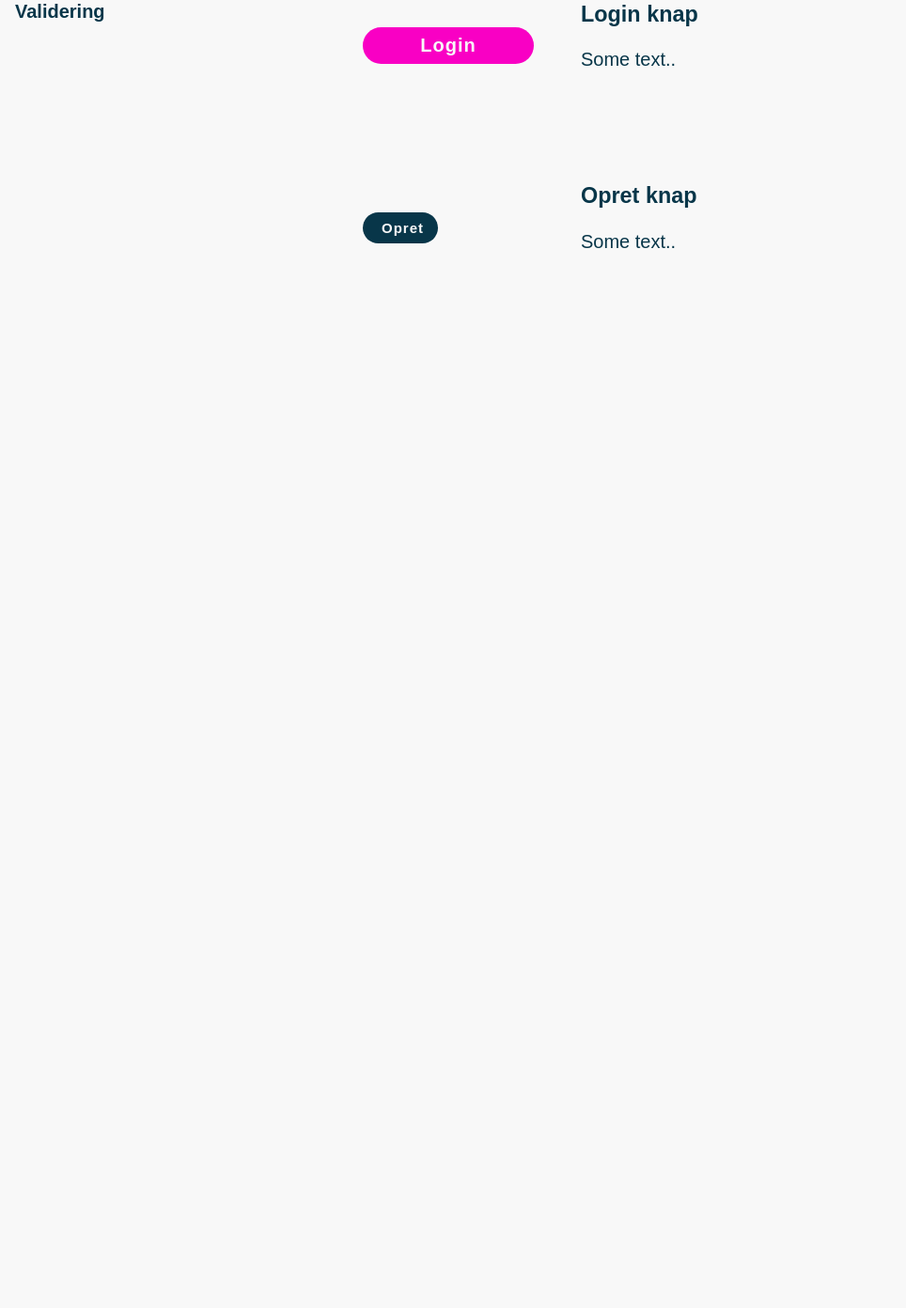
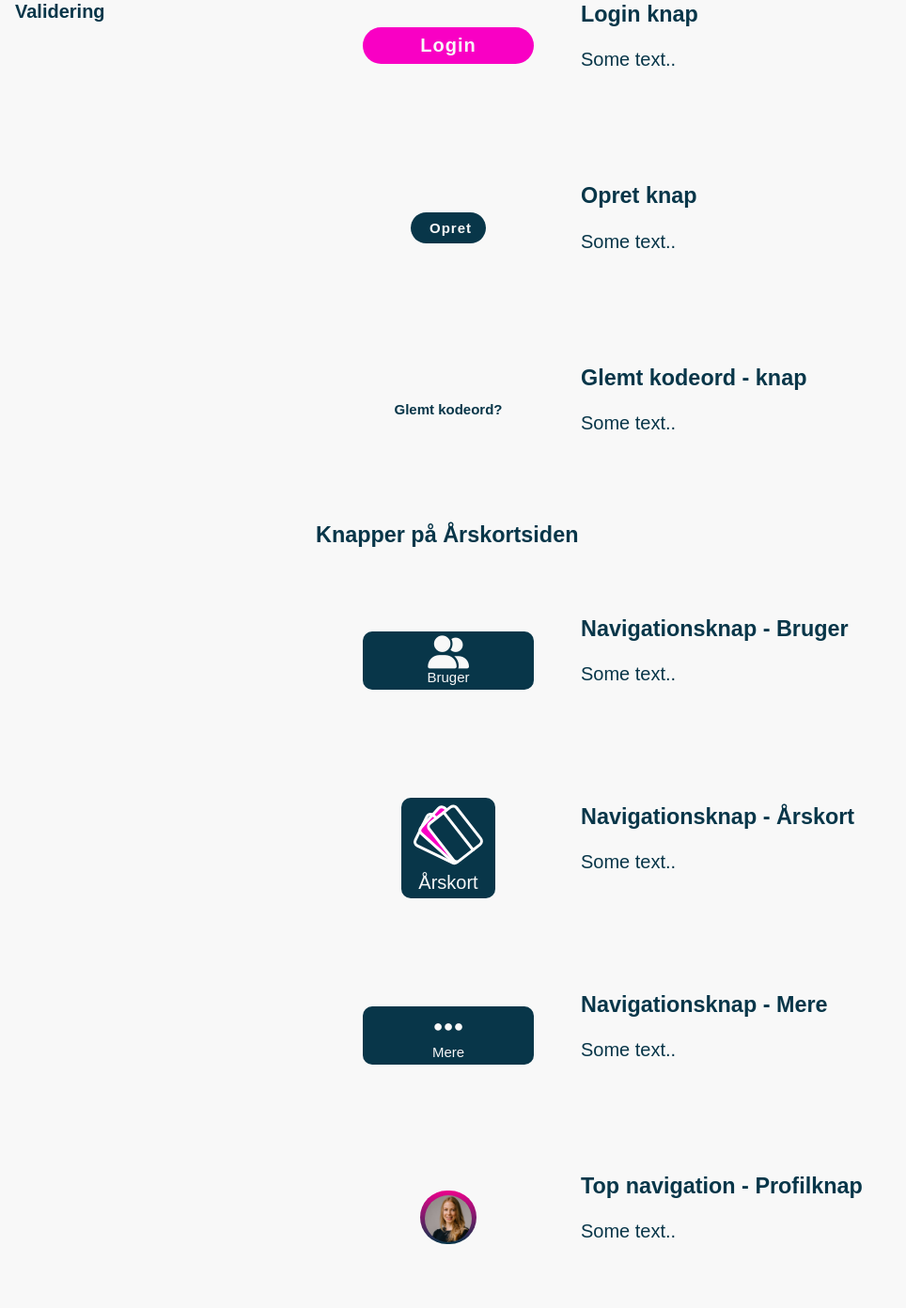
Before and after one commit to Artaey/JumpingFun, a PHP site: page /styleguide/buttons.html in a window 1280 px wide. Shown: the part 280-1672 px from the top of the page at 94% size, without its empty margins (0-964 px from the left). Before the commit the page ends 544 px from the top, so only its background shows below. Run offline with PHP 8.4, Linux system fonts and the light colour scheme; some libraries are stand-ins or nearby versions.

Commit message:
Knapper sat ind i base.scss

```diff
--- a/css/base.scss
+++ b/css/base.scss
@@ -63,6 +63,27 @@ body{
 .pink {
     color: $pinkdark;
 }
+
+.proimg{
+    display: flex;
+    justify-content: center;
+
+
+    a{
+      border-radius: 50px;
+      background: $nocardgrad;
+
+      img{
+      height: 50px;
+      width: 50px;
+      object-fit: cover;
+      border-radius: 50px;
+      object-position: 50% 0%;;
+      margin: 5px;
+      margin-bottom: -3px
+      }
+    }
+    }
 
 #content{
     height: 90%;
--- a/css/jumpingfun.css
+++ b/css/jumpingfun.css
@@ -103,7 +103,7 @@ button {
   background-color: #083649;
   font-family: "Titillium Web", sans-serif;
   font-size: 15px;
-  width: 30%;
+  width: 80px;
 }
 
 button:hover {
@@ -118,7 +118,7 @@ label {
 }
 
 /* Teksten over indtastfelterne slut*/
-input[type=text], input[type=password] {
+input[type=text], input[type=password], input[type=number], input[type=date] {
   width: 100%;
   padding: 10px 20px;
   margin: 8px 0;
@@ -176,8 +176,6 @@ header h1 {
 }
 
 .proimg {
-  display: flex;
-  justify-content: center;
   align-items: flex-end;
   position: fixed;
   z-index: 2;
--- a/css/jumpingfun.scss
+++ b/css/jumpingfun.scss
@@ -31,8 +31,6 @@ body{
 }
 
 .proimg{
-    display: flex;
-    justify-content: center;
     align-items: flex-end;
     position: fixed;
     z-index: 2;
--- a/css/styleguide.css
+++ b/css/styleguide.css
@@ -50,6 +50,26 @@ body {
 
 .pink {
   color: #ec008c;
+}
+
+.proimg {
+  display: flex;
+  justify-content: center;
+}
+.proimg a {
+  border-radius: 50px;
+  background: linear-gradient(0deg, #083649 0%, #ec008c 100%);
+}
+.proimg a img {
+  height: 50px;
+  width: 50px;
+  -o-object-fit: cover;
+     object-fit: cover;
+  border-radius: 50px;
+  -o-object-position: 50% 0%;
+     object-position: 50% 0%;
+  margin: 5px;
+  margin-bottom: -3px;
 }
 
 #content {
@@ -214,6 +234,7 @@ li a:hover:not(.active) {
 }
 
 /* flexbox for indhold slut*/
+/*colors.html - styling af divboks for farver start*/
 .farveboks {
   background: #083649;
   height: 100px;
@@ -269,4 +290,27 @@ li a:hover:not(.active) {
   width: 100px;
   border-radius: 10%;
   margin: auto;
+}
+
+/*colors.html - styling af divboks for farver slut*/
+/*buttons.html - styling af divboks for farver start*/
+.knapper {
+  display: flex;
+  justify-content: center;
+  align-items: center;
+}
+
+#bruger, #aarskort, #mere {
+  background: #083649;
+  border-radius: 10px;
+  display: flex;
+  justify-content: center;
+  text-align: center;
+}
+#bruger a, #aarskort a, #mere a {
+  margin: 5px;
+}
+
+#aarskort {
+  width: 100px;
 }/*# sourceMappingURL=styleguide.css.map */
--- a/css/styleguide.scss
+++ b/css/styleguide.scss
@@ -63,6 +63,8 @@ body {
   }
   /* flexbox for indhold slut*/
 
+
+  /*colors.html - styling af divboks for farver start*/
 @mixin farvebox {
   height: 100px;
   width: 100px;
@@ -105,3 +107,27 @@ body {
   background:$nocardgrad;
   @include farvebox();
 }
+/*colors.html - styling af divboks for farver slut*/
+
+/*buttons.html - styling af divboks for farver start*/
+
+.knapper {
+  display: flex;
+  justify-content: center;
+  align-items: center;
+}
+
+#bruger, #aarskort, #mere {
+  background: $bluedark;
+  border-radius: 10px;
+  display: flex;
+  justify-content: center;
+  text-align: center;
+  a {
+    margin: 5px;
+  }
+}
+
+#aarskort {
+  width: 100px;
+}
--- a/styleguide/buttons.html
+++ b/styleguide/buttons.html
@@ -5,6 +5,7 @@
     <meta http-equiv="X-UA-Compatible" content="IE=edge">
     <meta name="viewport" content="width=device-width, initial-scale=1.0">
     <link rel="stylesheet" href="../css/styleguide.css">
+    <script src="https://kit.fontawesome.com/f4a342204d.js" crossorigin="anonymous"></script>
     <title>Buttons</title>
 </head>
 <body>
@@ -38,7 +39,9 @@
 
         <div class="row">
             <div class="column">
+                <div class="knapper">
                 <button class="button button2">Opret</button>
+                </div>
             </div>
             <div class="column right">
               <h3 class="farveover">Opret knap</h3>
@@ -46,5 +49,104 @@
                </div>
         </div>
 
+        <div class="row">
+            <div class="column">
+                <div class="knapper">
+                    <span class="psw"><a href="#">Glemt kodeord?</a></span>
+                </div>
+            </div>
+            <div class="column right">
+              <h3 class="farveover">Glemt kodeord - knap</h3>
+              <p>Some text..</p>
+               </div>
+        </div>
+
+        <h3>Knapper på Årskortsiden</h3>
+        <div class="row">
+            <div class="column">
+
+                <div id="bruger">
+                    <a href="brugere.html" class="navtext">
+                        <i class="fa-solid fa-user-group navicon"></i>
+                        <br>
+                        Bruger
+                    </a>
+                </div>
+
+            </div>
+            <div class="column right">
+              <h3 class="farveover">Navigationsknap - Bruger</h3>
+              <p>Some text..</p>
+               </div>
+        </div>
+
+        <div class="row">
+            <div class="column">
+ <div class="knapper">
+                <div id="aarskort">
+                    <a href="#" class="navtextbig">
+                        <svg xmlns="http://www.w3.org/2000/svg" width="78.341" height="68.258" viewBox="0 0 78.341 68.258">
+                            <g id="Årskort_ikon" data-name="Årskort ikon" transform="translate(2.006 2.106)">
+                                <g id="Icon_feather-credit-card" data-name="Icon feather-credit-card" transform="matrix(0.899, 0.438, -0.438, 0.899, 16.15, 8.828)">
+                                    <path id="Path_43" data-name="Path 43" d="M4.605,0H46.051A4.605,4.605,0,0,1,50.656,4.6v27.63a4.605,4.605,0,0,1-4.605,4.605H4.605A4.605,4.605,0,0,1,0,32.236V4.605A4.605,4.605,0,0,1,4.605,0Z" transform="translate(0 0)" fill="#083649" stroke="#fff" stroke-linecap="round" stroke-linejoin="round" stroke-width="3"/>
+                                    <path id="Path_44" data-name="Path 44" d="M0,0H50.656" transform="translate(0 13.815)" fill="#083649" stroke="#fff" stroke-linecap="round" stroke-linejoin="round" stroke-width="3"/>
+                                </g>
+                                <g id="Icon_feather-credit-card-2" data-name="Icon feather-credit-card" transform="translate(29.624 0.663) rotate(42)">
+                                    <path id="Path_43-2" data-name="Path 43" d="M4.605,0H46.051A4.605,4.605,0,0,1,50.656,4.6v27.63a4.605,4.605,0,0,1-4.605,4.605H4.605A4.605,4.605,0,0,1,0,32.236V4.605A4.605,4.605,0,0,1,4.605,0Z" transform="translate(0 0)" fill="#f900c4" stroke="#fff" stroke-linecap="round" stroke-linejoin="round" stroke-width="3"/>
+                                    <path id="Path_44-2" data-name="Path 44" d="M0,0H50.656" transform="translate(0 13.815)" fill="#f900c4" stroke="#fff" stroke-linecap="round" stroke-linejoin="round" stroke-width="3"/>
+                                </g>
+                                <g id="Icon_feather-credit-card-3" data-name="Icon feather-credit-card" transform="translate(43.042 0) rotate(52)">
+                                    <path id="Path_43-3" data-name="Path 43" d="M4.605,0H46.051A4.605,4.605,0,0,1,50.656,4.6V32.235a4.605,4.605,0,0,1-4.605,4.605H4.6A4.605,4.605,0,0,1,0,32.236V4.605A4.605,4.605,0,0,1,4.605,0Z" transform="translate(0 0)" fill="#083649" stroke="#fff" stroke-linecap="round" stroke-linejoin="round" stroke-width="3"/>
+                                    <path id="Path_44-3" data-name="Path 44" d="M0,0H50.656" transform="translate(0 13.815)" fill="#083649" stroke="#fff" stroke-linecap="round" stroke-linejoin="round" stroke-width="3"/>
+                                </g>
+                            </g>
+                        </svg>
+                        Årskort
+                    </a>
+                </div>
+            </div>
+            </div>
+            <div class="column right">
+              <h3 class="farveover">Navigationsknap - Årskort</h3>
+              <p>Some text..</p>
+               </div>
+        </div>
+
+        <div class="row">
+            <div class="column">
+
+                <div id="mere">
+                    <a href="#" class="navtext">
+                        <i class="fa-solid fa-ellipsis navicon"></i>
+                        <br>
+                        Mere
+                    </a>
+                </div>
+
+            </div>
+            <div class="column right">
+              <h3 class="farveover">Navigationsknap - Mere</h3>
+              <p>Some text..</p>
+               </div>
+        </div>
+
+        <div class="row">
+            <div class="column">
+                <div class="knapper">
+
+                    <div class="proimg">
+                        <a>
+                            <img src="../assets/mainbruger.jpg" alt="profil image">
+                        </a>
+                    </div>
+
+                </div>
+            </div>
+            <div class="column right">
+              <h3 class="farveover">Top navigation - Profilknap</h3>
+              <p>Some text..</p>
+               </div>
+        </div>
+
 </body>
 </html>
```
Also changed, not shown: css/base.css (+20 -0 lines), 3 other files.
